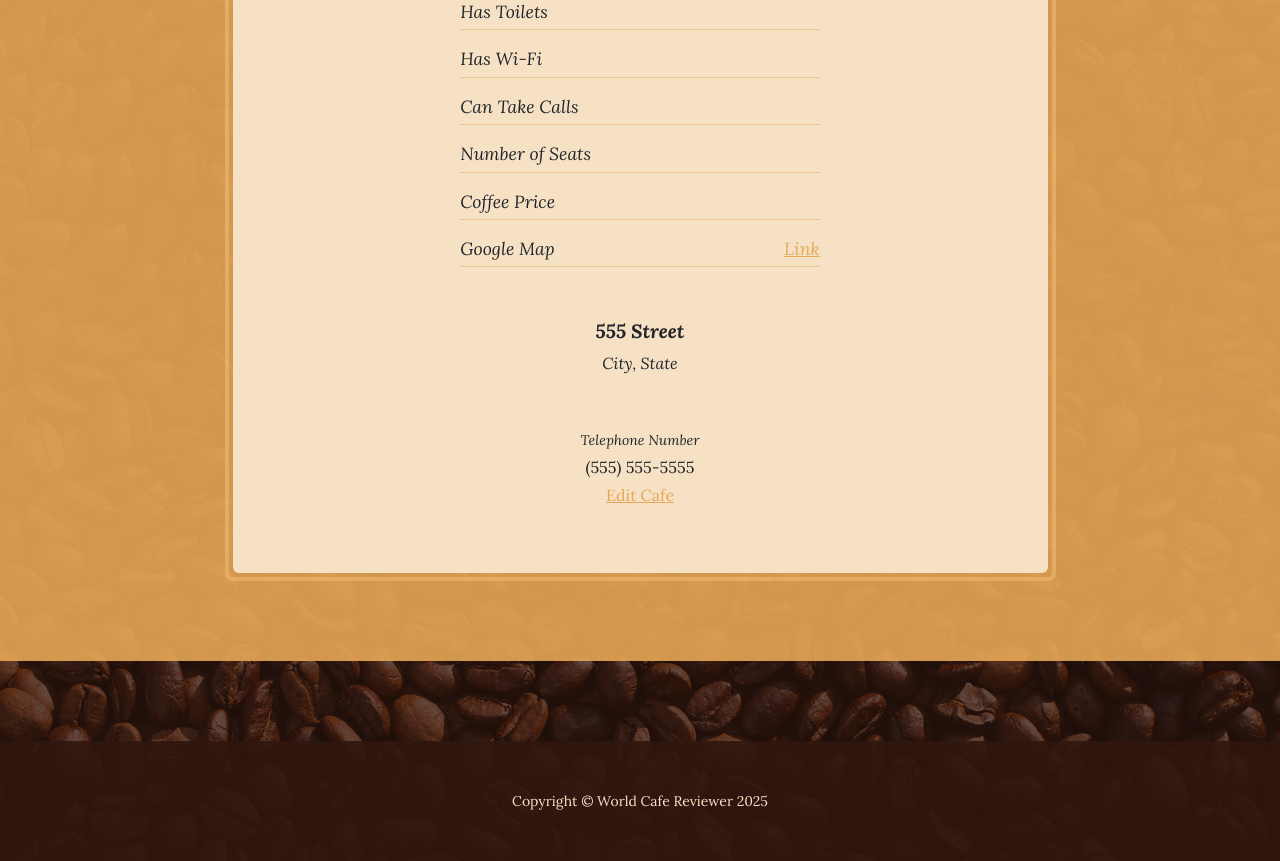
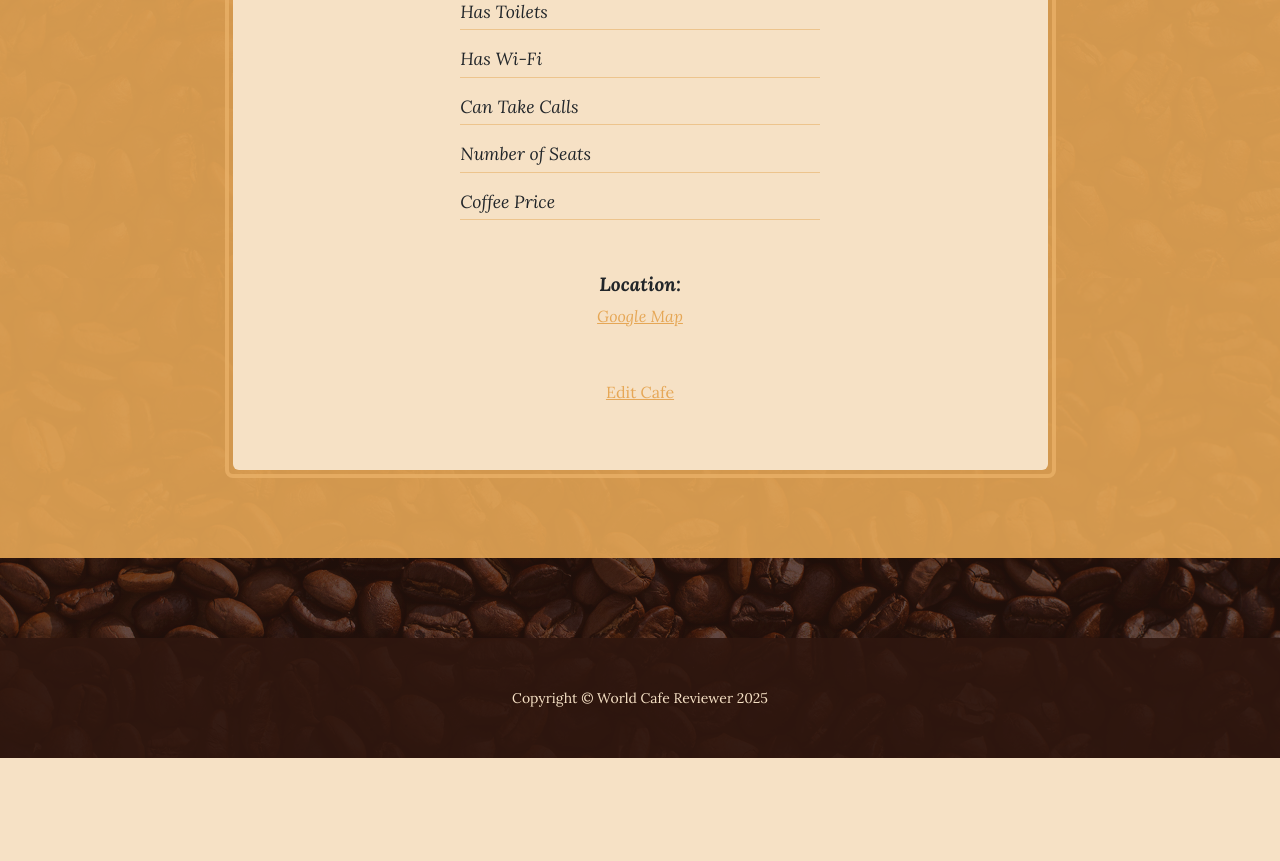
Before and after one commit to Keegan-George/cafe-website, a Flask app: template templates/cafe.html in a window 1280 px wide. Shown: the part 698-1559 px from the top of the page. After the commit the page ends 1456 px from the top, so only its background shows below. Run offline with Flask 3, Linux system fonts and the light colour scheme; the template is opened without the code that fills it, so the values that code supplies are empty; some libraries are stand-ins or nearby versions.

Commit message:
Replace address section of cafe page with Google map link.

```diff
--- a/templates/cafe.html
+++ b/templates/cafe.html
@@ -41,26 +41,14 @@
               Coffee Price
               <span class="ms-auto">{{cafe.coffee_price}}</span>
             </li>
-            <li class="list-unstyled-item list-hours-item d-flex">
-              Google Map
-              <span class="ms-auto"
-                ><a href="{{cafe.map_url}}" target="_blank">Link</a></span
-              >
-            </li>
           </ul>
           <p class="address mb-5">
             <em>
-              <strong>555 Street</strong>
+              <strong>Location:</strong>
               <br />
-              City, State
+              <a href="{{cafe.map_url}}" target="_blank">Google Map</a></span>
             </em>
           </p>
-          <p class="mb-0">
-            <small><em>Telephone Number</em></small>
-            <br />
-            (555) 555-5555
-          </p>
-
           <p><a href="{{url_for('edit_cafe', id=cafe.id)}}">Edit Cafe</a></p>
         </div>
       </div>
```
